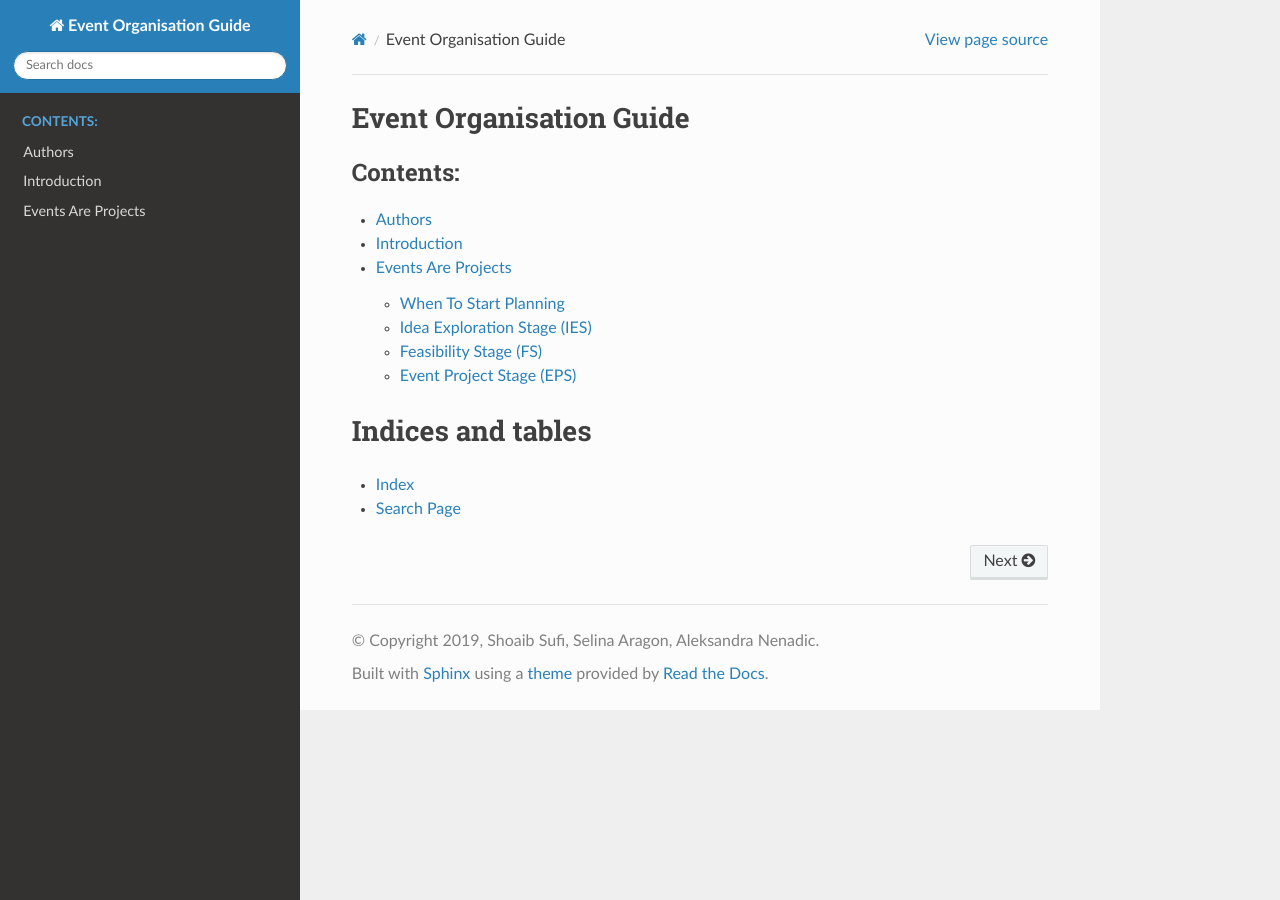
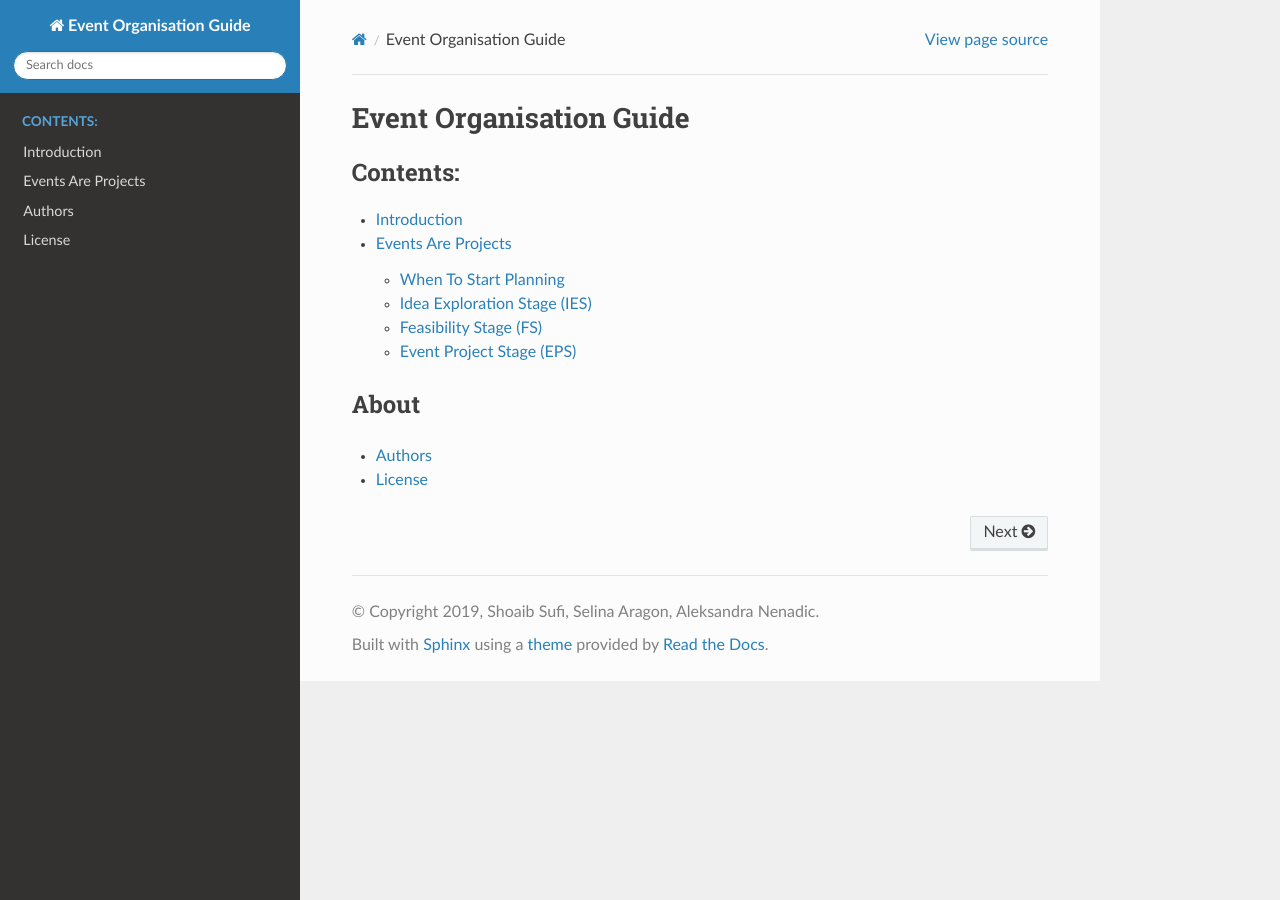
Before and after one commit to softwaresaved/event-organisation-guide, a Sphinx documentation site: the page built from docs/index.rst, in a window 1280 px wide. Built offline with Sphinx 7.4.7 and the Read the Docs theme 2.0.0, drawn with Linux system fonts in a browser that asks for light colours.

Commit message:
added a license file

```diff
--- a/docs/eog/authors.rst
+++ b/docs/eog/authors.rst
@@ -3,7 +3,7 @@
 Authors
 =======
 
-* Shoaib Sufi (lead author/maintainer)
+* Shoaib Sufi (lead/maintainer)
 * Selina Aragon
 * Aleksandra Nenadic
 
--- /dev/null
+++ b/docs/eog/license.rst
@@ -0,0 +1,6 @@
+.. _License:
+
+License
+=======
+
+The Event Organisation Guide (EOG) material is made available under the Creative Commons Attribution-NonCommercial 4.0 license. Please see the `human-readable summary <https://creativecommons.org/licenses/by-nc/4.0/>`_ of the CC BY-NC 4.0 and the full `legal text <https://creativecommons.org/licenses/by-nc/4.0/legalcode>`_ for further information.
--- a/docs/index.rst
+++ b/docs/index.rst
@@ -3,6 +3,7 @@
    You can adapt this file completely to your liking, but it should at least
    contain the root `toctree` directive.
 
+========================
 Event Organisation Guide
 ========================
 
@@ -10,15 +11,17 @@ Event Organisation Guide
    :maxdepth: 2
    :caption: Contents:
 
-   eog/authors
    eog/introduction
    eog/events-are-projects
 
 
 
 
-Indices and tables
-==================
+About
+=====
 
-* :ref:`genindex`
-* :ref:`search`
+.. toctree::
+   :maxdepth: 2
+
+   eog/authors
+   eog/license
```
